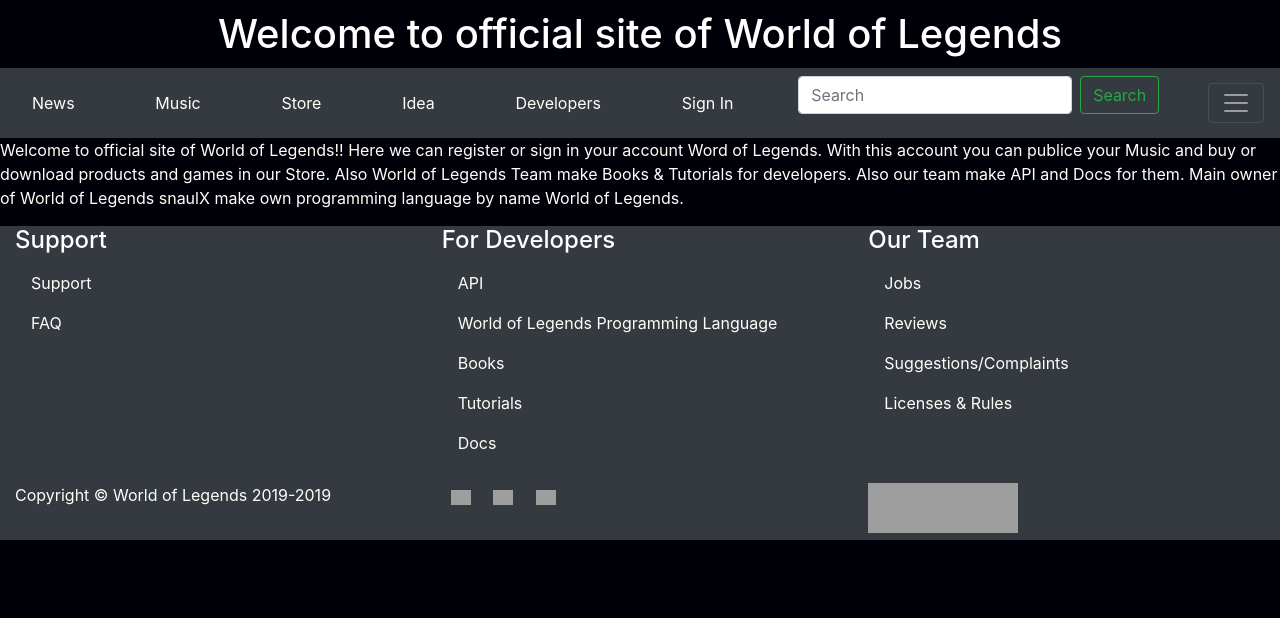
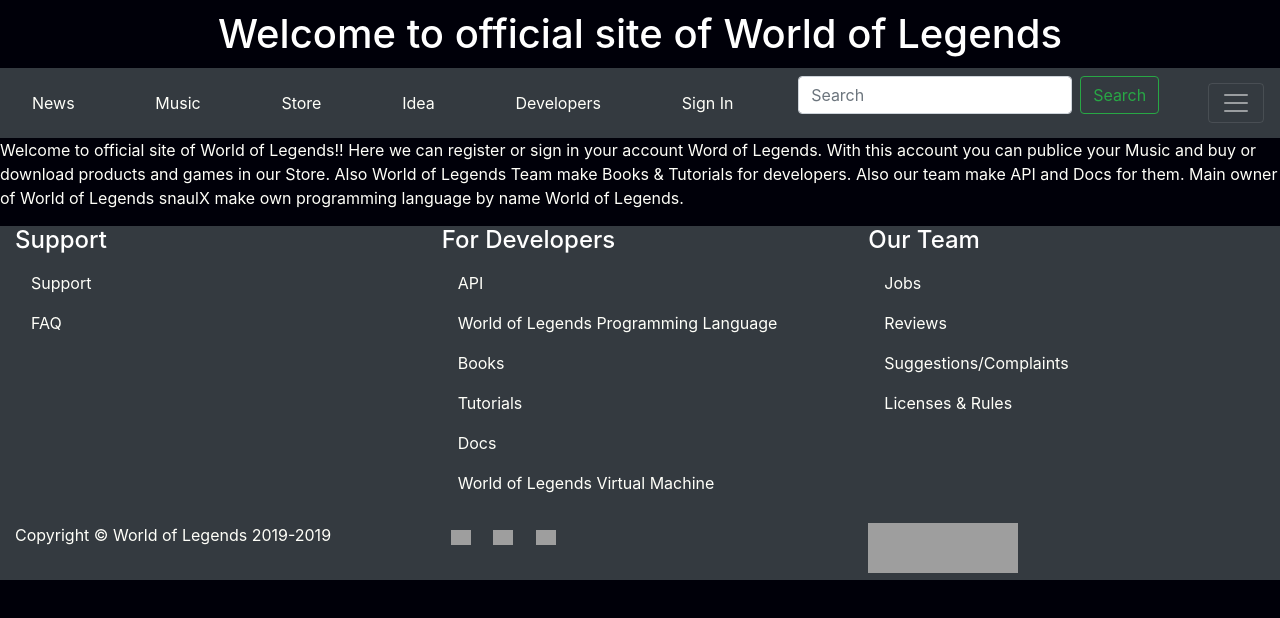
Before and after one commit to somebodnew/wol-site, a website: page html/index.html in a window 1280 px wide. Drawn offline with nearby package versions, Linux system fonts and the light colour scheme; grey boxes are pictures that could not be loaded.

Commit message:
Update index.html

```diff
--- a/html/index.html
+++ b/html/index.html
@@ -86,6 +86,7 @@
 					<a class="nav-link" href="dev/books.html">Books</a>
 					<a class="nav-link" href="dev/tutorials.html">Tutorials</a>
 					<a class="nav-link" href="dev/docs.html">Docs</a>
+					<a class="nav-link" href="dev/wolwm.html">World of Legends Virtual Machine</a>
 				</div>
 				<div class="col">
 					<h3 class="text-white h4">Our Team</h3>
```
